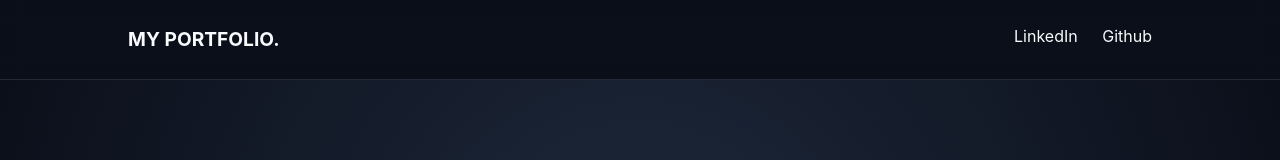
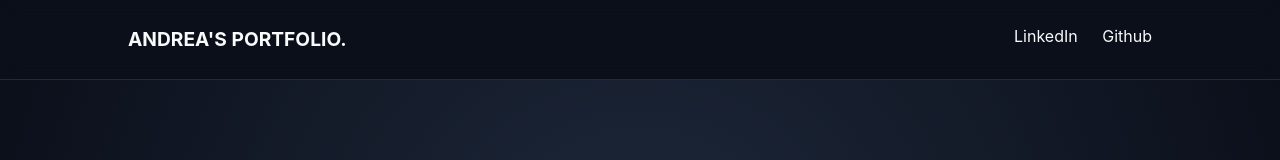
Before and after one commit to Andreamaria19/MyPortfolio, a plain HTML site: page index.html in a window 1280 px wide. Shown: the top 160 px of the page. Drawn offline with Linux system fonts and the light colour scheme.

Commit message:
index.html

```diff
--- a/index.html
+++ b/index.html
@@ -115,7 +115,7 @@
 <body>
 
     <nav>
-        <div style="font-weight: bold; font-size: 1.2rem;">MY PORTFOLIO.</div>
+        <div style="font-weight: bold; font-size: 1.2rem;">ANDREA'S PORTFOLIO.</div>
         <div>
             <!--/<a href="#" style="color: var(--text-main); text-decoration: none; margin-left: 20px;">Linkedln</a> <a href="#" style="color: var(--text-main); text-decoration: none; margin-left: 20px;">Github</a>-->
             <a href="https://www.linkedin.com/in/andrea-maria-983220380"
```
